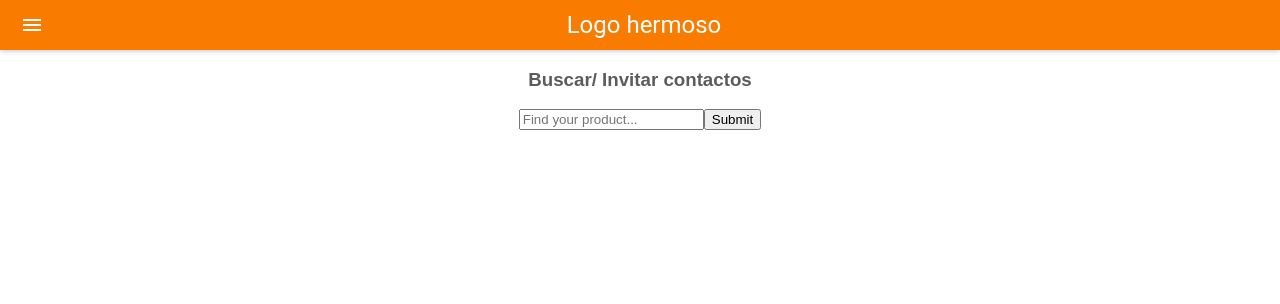
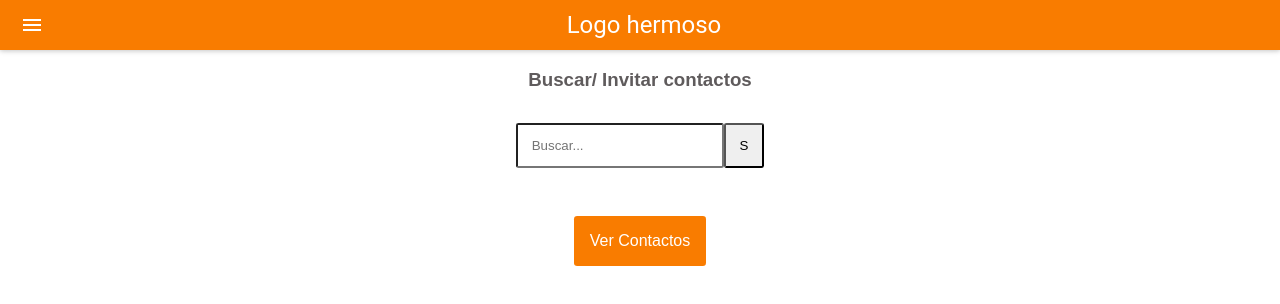
Before and after one commit to katherineRamirez/desafio-bancoestado, a React (Create React App) app: page / in a window 1280 px wide. Shown: the top 304 px of the page. Built offline with nearby package versions, Linux system fonts and the light colour scheme.

Commit message:
agregar gente

```diff
--- a/src/App.js
+++ b/src/App.js
@@ -1,6 +1,6 @@
 import React, { Component } from 'react';
 import Header from './components/Header';
-import Contacts from './components/Contacts';
+import Contacts from './components/Contacts/index.jsx';
 import MuiThemeProvider from 'material-ui/styles/MuiThemeProvider';
 import getMuiTheme from 'material-ui/styles/getMuiTheme';
 import logo from './logo.svg';
--- a/src/components/Contacts.jsx
+++ /dev/null
@@ -1,54 +0,0 @@
-// Dependencias
-import React, { Component } from 'react';
-import SearchBar from 'material-ui-search-bar';
-import FlatButton from 'material-ui/FlatButton';
-import FontIcon from 'material-ui/FontIcon';
-// import users from './../data/users.json';
-
-class Contacts extends Component {
-  constructor(props){
-  super(props);
-  this.state = {
-    contact: [],
-    inputValue: '',
-  }
-  this.handleChange = this.handleChange.bind(this);
-  // this.handleSubmit = this.handleSubmit.bind(this);
-}
-handleChange(event) {
-  this.setState({
-    inputValue: event.target.value
-  });
-}
-
-handleSubmit(event) {
-  event.preventDefault();
-  const { inputValue } = this.state;
-  // se muestran todos los productos en results
-  console.log(users);
-      let names = users.results.map((pic) => {
-        return (
-          <div className = "product" key = {pic.id}>
-            <p>{pic.name}</p>
-          </div>
-        );
-      });
-      this.setState({ contact: names });
-      // se muestran solo las imagenes contenidas en thumbnail
-      console.log(this.state.names);
-};
-render() {
-  return(
-    <div>
-      <h3 className="nav-contacts">Buscar/ Invitar contactos</h3>
-      <form onSubmit = {this.handleSubmit}>
-        <label>
-          <input class="searchInput" type="text" value={this.state.value} onChange={this.handleChange} placeholder="Find your product..." />
-        </label>
-        <input class="searchButton" type="submit" value="Submit" />
-      </form>
-    </div>
-  )
-}
-}
-export default Contacts;
--- /dev/null
+++ b/src/components/Contacts/Contact.css
@@ -0,0 +1,35 @@
+.contactos{
+  outline: 1px solid #5f5b5c;
+  width: 60%;
+  text-align: left;
+  margin-left: 20%;
+  margin-bottom: 0.5em;
+}
+.cont-search{
+  width: 60%;
+  text-align: left;
+  margin-left: 20%;
+  margin-bottom: 0.5em;
+}
+.title-cont{
+  color: #5f5b5c;
+}
+.btn-cont{
+  background-color: #f97c00;
+  border: none;
+  color: white;
+  padding: 1em;
+  border-radius: 0.2em;
+  /* position: fixed;
+  bottom: 1em; */
+  font-size: 1em;
+  align-content: center;
+  margin-top: 3em;
+  margin-bottom: 1em;
+}
+
+input[type]{
+  margin-top: 1em;
+  border-radius: 0.2em;
+  padding: 1em;
+}
--- /dev/null
+++ b/src/components/Contacts/index.jsx
@@ -0,0 +1,89 @@
+// Dependencias
+import React, { Component } from 'react';
+import SearchBar from 'material-ui-search-bar';
+import FlatButton from 'material-ui/FlatButton';
+import FontIcon from 'material-ui/FontIcon';
+import data from './../../data/users.json';
+import './Contact.css';
+
+class Contacts extends Component {
+  constructor(props){
+  super(props);
+  this.state = {
+    contact: [],
+    inputValue: '',
+    counter: 0
+  }
+  this.handleChange = this.handleChange.bind(this);
+  this.handleSubmit = this.handleSubmit.bind(this);
+  this.handleClickCont = this.handleClickCont.bind(this);
+  }
+handleClickCont(event) {
+  event.preventDefault();
+  let cont = data.data.map((num) => {
+      return (
+        <div className = "contactos">
+          <p className="name">{num.name}</p>
+          <p className="rut">{num.rut}</p>
+        </div>
+      );
+  });
+  this.setState({
+    counter: 1,
+    contact: cont
+  });
+}
+
+handleChange(event) {
+  event.preventDefault();
+  this.setState({
+    inputValue: event.target.value
+  });
+  // console.log(event.target.value)
+}
+
+handleSubmit(event) {
+  event.preventDefault();
+  const { inputValue } = this.state;
+  // console.log(inputValue)
+    let cont = data.data.map((num) => num.name
+
+          // <div className="cont-search">
+          //     <p className="name">{num.name}</p>
+          //     <p className="rut">{num.rut}</p>
+          //     <button>Agregar</button>
+          // </div>
+      );
+      console.log(cont)
+      let search = cont.filter(number => number.length <= inputValue.length )
+      console.log(search)
+      console.log(inputValue)
+      this.setState({ contact: search });
+};
+render() {
+  return(
+    <div>
+      {this.state.counter === 1 ? (
+        <div>
+          <h2 className="title-cont">Tus contactos</h2>
+          {this.state.contact}
+        </div>
+      ) : (
+      <div>
+        <h3 className="nav-contacts">Buscar/ Invitar contactos</h3>
+        <form onSubmit = {this.handleSubmit}>
+          <label>
+            <input className="searchInput"
+              type="text" value={this.state.value} onChange={this.handleChange} placeholder="Buscar..." />
+          </label>
+          <input className="searchButton" type="submit" value="S" />
+        </form>
+        {this.state.contact}
+        <button className="btn-cont" onClick = {this.handleClickCont}>Ver Contactos</button>
+      </div>
+    )}
+    </div>
+  )
+}
+}
+export default Contacts;
--- a/src/data/users.json
+++ b/src/data/users.json
@@ -84,6 +84,6 @@
       "rut": "17.293.440-4",
       "register": "false",
       "email":"example@example.cl"
-    },
+    }
   ]
 }
```
